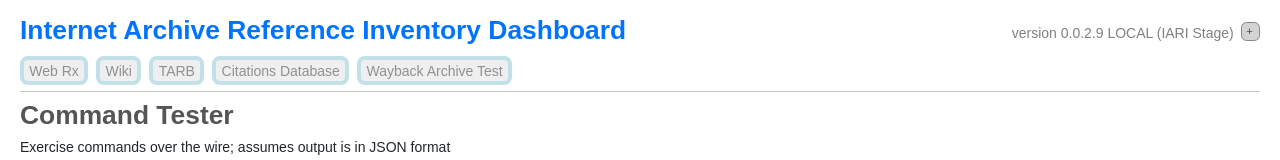
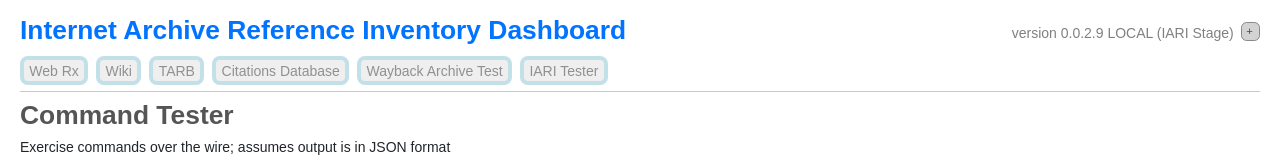
Before and after one commit to internetarchive/iaridash, a React (Create React App) app: page /#/command in a window 1280 px wide. Shown: the top 160 px of the page. Built offline with nearby package versions, Linux system fonts and the light colour scheme.

Commit message:
added IARI Tester to public links

```diff
--- a/src/layouts/AppHeader.js
+++ b/src/layouts/AppHeader.js
@@ -24,6 +24,7 @@
         ["/tarb",'TARB'],
         ["/cd",'Citations Database'],
         ["/archives",'Wayback Archive Test'],
+        ["/links", 'IARI Tester'],
     ].map( rp => {
         return <li key={rp[0]}>
             <Link to={rp[0]} className={location.pathname === rp[0] ? "active-link" : ""}>{rp[1]}</Link>
@@ -33,7 +34,7 @@
     const localRoutes = [
         ["/grid",'DataGrid'],
         ["/command", 'Command Tester'],
-        ["/links", 'IARI Tester'],
+        // ["/links", 'IARI Tester'],
     ].map(rp => {
         return <li key={rp[0]}>
             <Link to={rp[0]} className={location.pathname === rp[0] ? "active-link" : ""}>{rp[1]}</Link>
@@ -55,7 +56,7 @@
             <ul>
                 {publicRoutes}
                 {myConfig.environmentKey === IareEnvironments.LOCAL.key
-                    ? localRoutes
+                    ? localRoutes  // add
                     : null}
             </ul>
         </nav>
```
